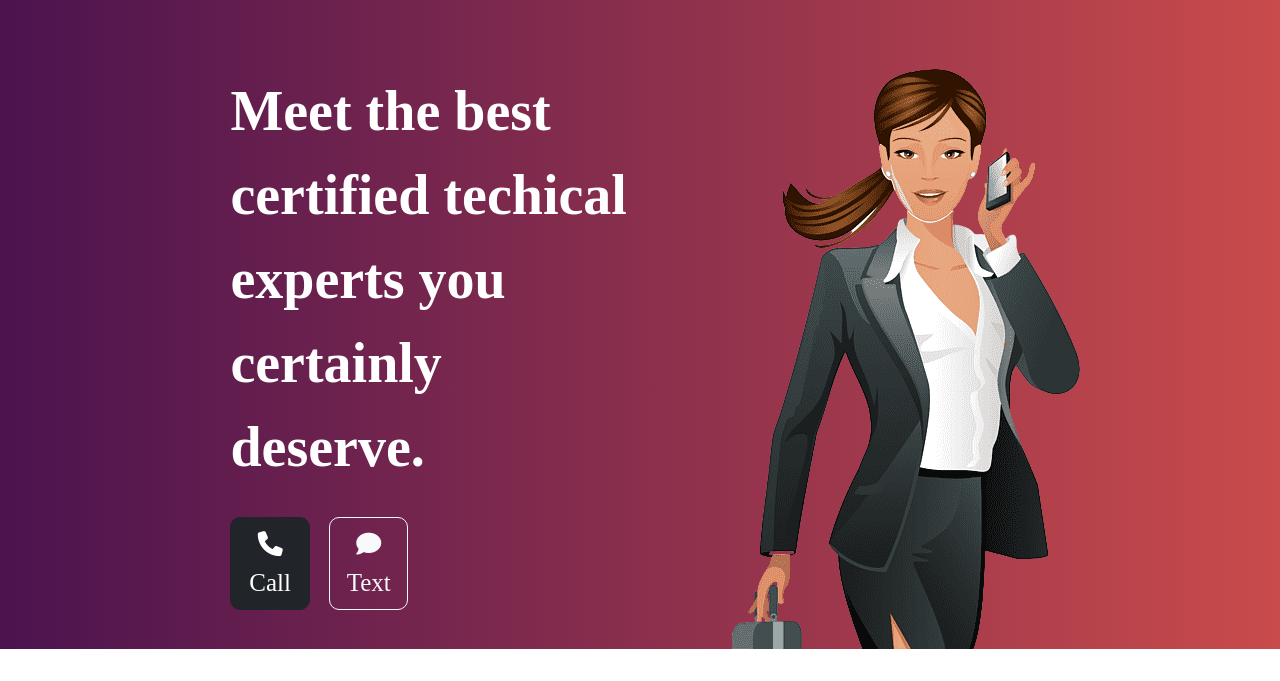
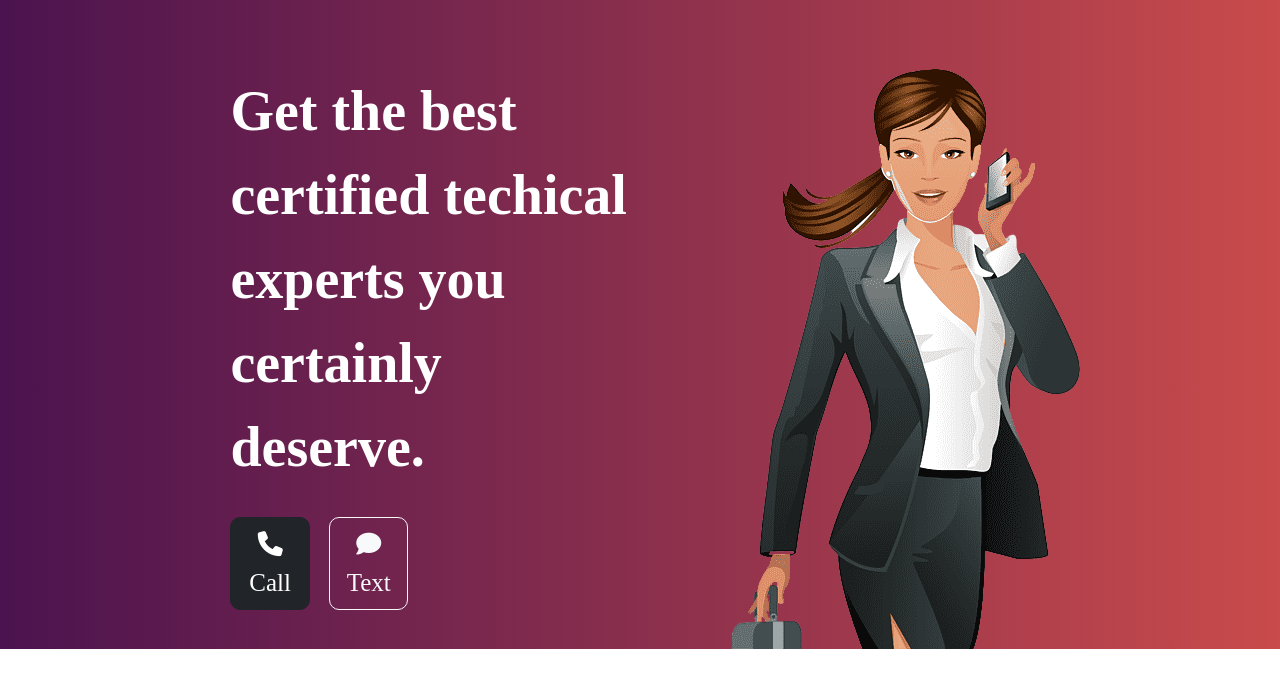
Before and after one commit to samibanks01/geekhand1.0, a plain HTML site: page index.html in a window 1280 px wide. Shown: the part 119-800 px from the top of the page. Drawn offline with nearby package versions, Linux system fonts and the light colour scheme.

Commit message:
push a minor commit

```diff
--- a/index.html
+++ b/index.html
@@ -70,7 +70,7 @@
         <!-- Title -->
         <div class="row">
           <div class="col-lg-6">
-            <h1>Meet the best certified techical experts you certainly deserve.</h1>
+            <h1>Get the best certified techical experts you certainly deserve.</h1>
             <a href="tel:+1(831)217-6724" style="color: #fff; text-decoration: none"><button type="button" class="btn btn-dark btn-lg download-button2"><i class="fa-solid fa-phone"></i> Call </button></a>
             <a href="#cta" style="color: #000; text-decoration: none"><button type="button" class="btn btn-outline-light btn-lg download-button"><i class="fa-solid fa-comment"></i> Text </button></a>
           </div>
```
